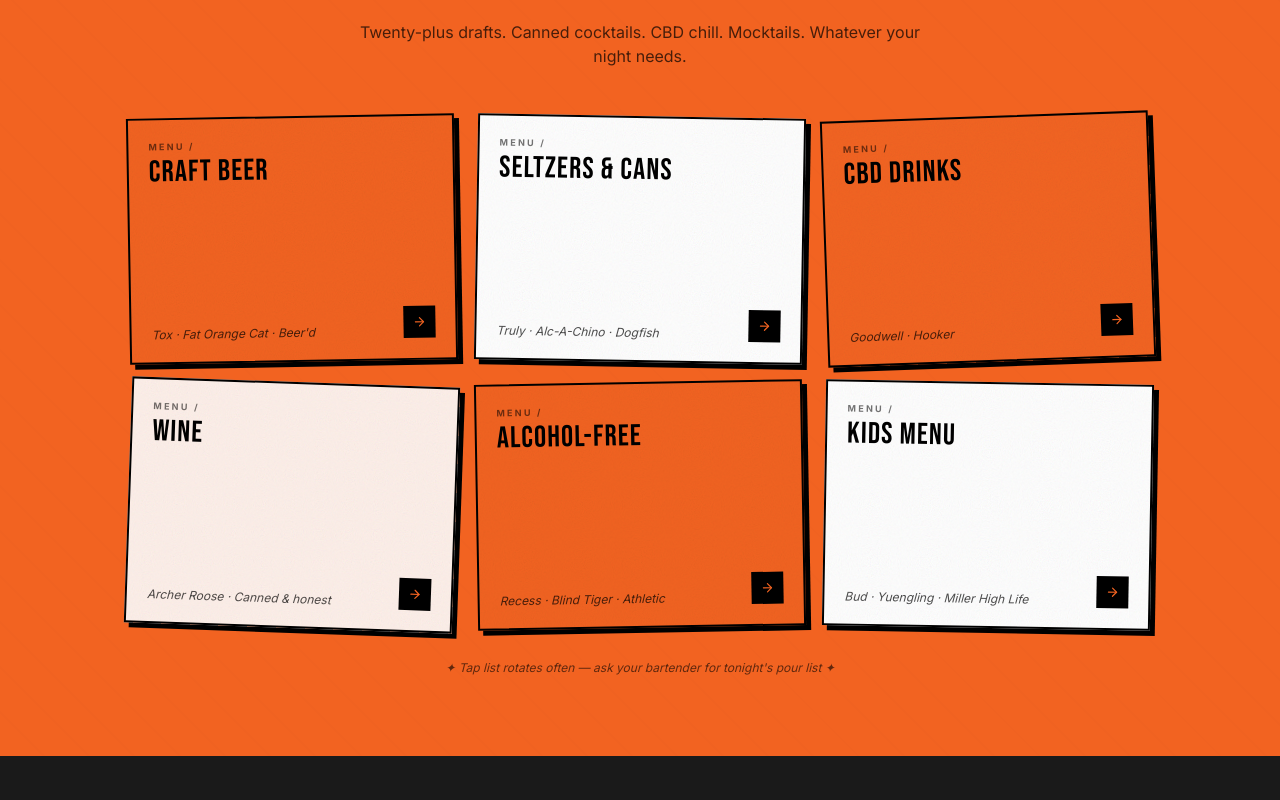
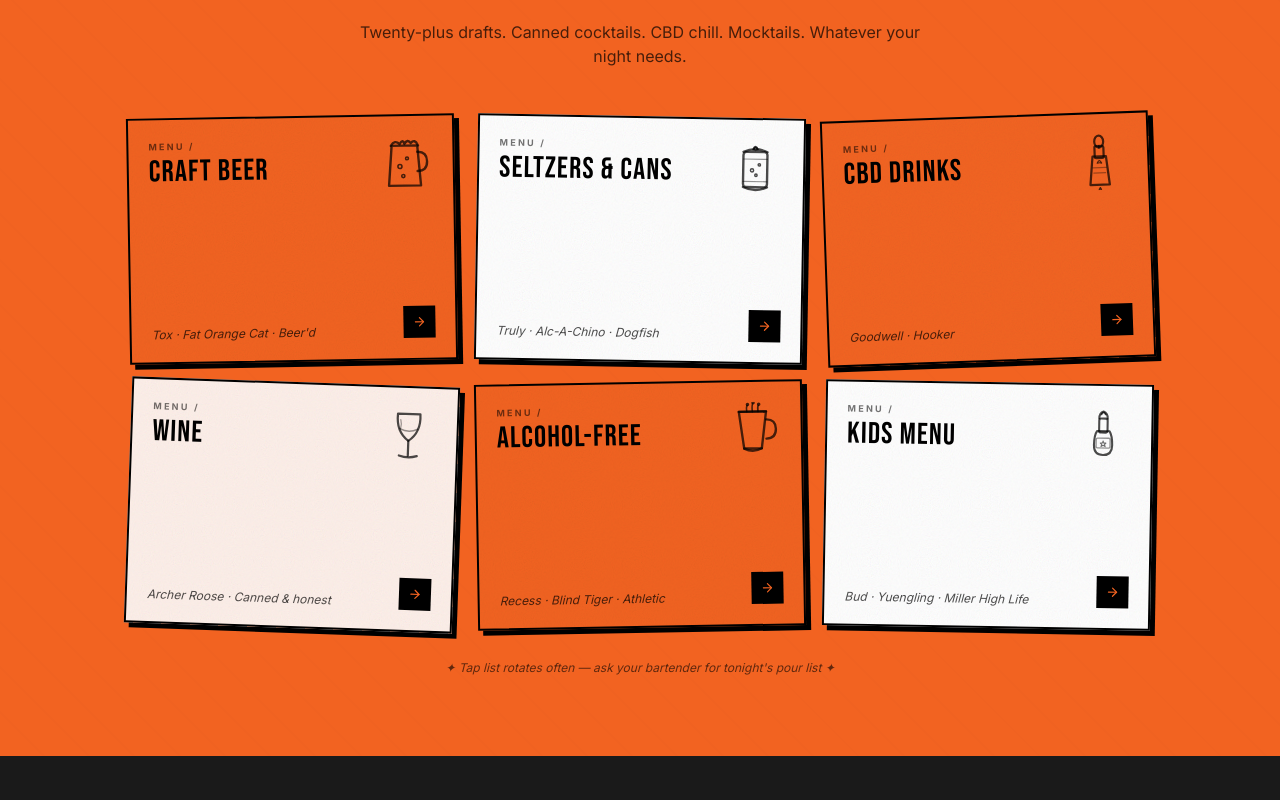
Before and after one commit to AppStudioPros/oasis-pub, a Next.js app: page / in a window 1280 px wide. Shown: the part 2780-3580 px from the top of the page. Built offline with nearby package versions, Linux system fonts and the light colour scheme.

Commit message:
feat(home): graffiti-style hand-drawn SVG icons on drinks cards (pint glass, can, CBD dropper, wine glass, upside-down glass, baby beer bottle)

```diff
--- a/src/components/home/DrinksGrid.tsx
+++ b/src/components/home/DrinksGrid.tsx
@@ -4,49 +4,182 @@ import Link from "next/link";
 import { motion } from "framer-motion";
 import { ArrowRight } from "lucide-react";
 
+/* ── Graffiti-style SVG icons ── */
+function PintGlass({ className = "" }: { className?: string }) {
+  return (
+    <svg viewBox="0 0 60 70" fill="none" className={className} aria-hidden>
+      {/* Body */}
+      <path d="M14 12 L10 62 L50 62 L46 12 Z" stroke="currentColor" strokeWidth="3" strokeLinecap="round" strokeLinejoin="round"/>
+      {/* Foam top */}
+      <path d="M13 12 Q18 4 24 10 Q28 3 30 10 Q34 3 38 9 Q43 3 47 12" stroke="currentColor" strokeWidth="3" strokeLinecap="round" strokeLinejoin="round"/>
+      {/* Bubbles */}
+      <circle cx="24" cy="38" r="2.5" stroke="currentColor" strokeWidth="2" />
+      <circle cx="33" cy="28" r="1.8" stroke="currentColor" strokeWidth="2"/>
+      <circle cx="28" cy="50" r="2" stroke="currentColor" strokeWidth="2"/>
+      {/* Handle */}
+      <path d="M46 20 Q58 20 58 32 Q58 44 46 44" stroke="currentColor" strokeWidth="3" strokeLinecap="round"/>
+    </svg>
+  );
+}
+
+function SeltzerCan({ className = "" }: { className?: string }) {
+  return (
+    <svg viewBox="0 0 50 70" fill="none" className={className} aria-hidden>
+      {/* Can body */}
+      <rect x="10" y="15" width="30" height="44" rx="4" stroke="currentColor" strokeWidth="3" strokeLinejoin="round"/>
+      {/* Top lid */}
+      <path d="M10 15 Q25 8 40 15" stroke="currentColor" strokeWidth="3" strokeLinecap="round"/>
+      {/* Bottom curve */}
+      <path d="M10 59 Q25 66 40 59" stroke="currentColor" strokeWidth="3" strokeLinecap="round"/>
+      {/* Pull tab */}
+      <path d="M22 12 Q25 5 28 12" stroke="currentColor" strokeWidth="2.5" strokeLinecap="round"/>
+      <circle cx="25" cy="11" r="2" stroke="currentColor" strokeWidth="2"/>
+      {/* Ribbing lines */}
+      <line x1="10" y1="24" x2="40" y2="24" stroke="currentColor" strokeWidth="1.5" strokeLinecap="round" opacity="0.6"/>
+      <line x1="10" y1="52" x2="40" y2="52" stroke="currentColor" strokeWidth="1.5" strokeLinecap="round" opacity="0.6"/>
+      {/* Bubbles */}
+      <circle cx="21" cy="38" r="2" stroke="currentColor" strokeWidth="1.8"/>
+      <circle cx="30" cy="31" r="1.5" stroke="currentColor" strokeWidth="1.8"/>
+      <circle cx="26" cy="44" r="1.5" stroke="currentColor" strokeWidth="1.8"/>
+    </svg>
+  );
+}
+
+function CbdBottle({ className = "" }: { className?: string }) {
+  return (
+    <svg viewBox="0 0 50 75" fill="none" className={className} aria-hidden>
+      {/* Bottle body */}
+      <path d="M16 30 L12 68 L38 68 L34 30 Z" stroke="currentColor" strokeWidth="3" strokeLinecap="round" strokeLinejoin="round"/>
+      {/* Neck */}
+      <rect x="19" y="16" width="12" height="16" rx="2" stroke="currentColor" strokeWidth="3"/>
+      {/* Dropper bulb */}
+      <ellipse cx="25" cy="10" rx="6" ry="8" stroke="currentColor" strokeWidth="3"/>
+      {/* Dropper tip */}
+      <line x1="25" y1="18" x2="25" y2="16" stroke="currentColor" strokeWidth="2.5" strokeLinecap="round"/>
+      {/* Drop */}
+      <path d="M25 72 Q22 76 25 78 Q28 76 25 72" stroke="currentColor" strokeWidth="2" strokeLinecap="round" strokeLinejoin="round"/>
+      {/* Label lines */}
+      <line x1="16" y1="45" x2="34" y2="45" stroke="currentColor" strokeWidth="1.5" strokeLinecap="round" opacity="0.5"/>
+      <line x1="17" y1="52" x2="33" y2="52" stroke="currentColor" strokeWidth="1.5" strokeLinecap="round" opacity="0.5"/>
+      {/* Leaf */}
+      <path d="M22 39 Q25 32 28 39 Q25 38 22 39Z" stroke="currentColor" strokeWidth="1.5" strokeLinejoin="round"/>
+    </svg>
+  );
+}
+
+function WineGlass({ className = "" }: { className?: string }) {
+  return (
+    <svg viewBox="0 0 50 75" fill="none" className={className} aria-hidden>
+      {/* Bowl */}
+      <path d="M10 8 Q8 32 25 44 Q42 32 40 8 Z" stroke="currentColor" strokeWidth="3" strokeLinecap="round" strokeLinejoin="round"/>
+      {/* Stem */}
+      <line x1="25" y1="44" x2="25" y2="64" stroke="currentColor" strokeWidth="3" strokeLinecap="round"/>
+      {/* Base */}
+      <path d="M13 64 Q25 68 37 64" stroke="currentColor" strokeWidth="3" strokeLinecap="round"/>
+      {/* Wine fill line */}
+      <path d="M13 28 Q25 34 37 28" stroke="currentColor" strokeWidth="2" strokeLinecap="round" opacity="0.6"/>
+      {/* Shine */}
+      <path d="M14 16 Q16 22 14 28" stroke="currentColor" strokeWidth="1.8" strokeLinecap="round" opacity="0.5"/>
+    </svg>
+  );
+}
+
+function UpsideDownGlass({ className = "" }: { className?: string }) {
+  return (
+    <svg viewBox="0 0 50 70" fill="none" className={className} aria-hidden>
+      {/* Upside-down glass — trapezoid flipped, wider at top */}
+      <path d="M8 12 L14 58 L36 58 L42 12 Z" stroke="currentColor" strokeWidth="3" strokeLinecap="round" strokeLinejoin="round"/>
+      {/* Rim (now at bottom) */}
+      <path d="M14 58 Q25 64 36 58" stroke="currentColor" strokeWidth="3" strokeLinecap="round"/>
+      {/* Opening at top */}
+      <line x1="8" y1="12" x2="42" y2="12" stroke="currentColor" strokeWidth="3" strokeLinecap="round"/>
+      {/* Drips from top opening */}
+      <path d="M18 12 Q17 6 19 3" stroke="currentColor" strokeWidth="2" strokeLinecap="round"/>
+      <path d="M25 12 Q24 4 26 1" stroke="currentColor" strokeWidth="2" strokeLinecap="round"/>
+      <path d="M32 12 Q31 6 33 3" stroke="currentColor" strokeWidth="2" strokeLinecap="round"/>
+      {/* Drop dots */}
+      <circle cx="19" cy="3" r="1.5" stroke="currentColor" strokeWidth="1.5"/>
+      <circle cx="26" cy="1" r="1.5" stroke="currentColor" strokeWidth="1.5"/>
+      <circle cx="33" cy="3" r="1.5" stroke="currentColor" strokeWidth="1.5"/>
+      {/* Handle */}
+      <path d="M42 22 Q54 22 54 34 Q54 46 42 46" stroke="currentColor" strokeWidth="3" strokeLinecap="round"/>
+    </svg>
+  );
+}
+
+function BabyBeerBottle({ className = "" }: { className?: string }) {
+  return (
+    <svg viewBox="0 0 50 80" fill="none" className={className} aria-hidden>
+      {/* Bottle body */}
+      <path d="M16 36 Q12 42 12 56 Q12 70 25 70 Q38 70 38 56 Q38 42 34 36 Z" stroke="currentColor" strokeWidth="3" strokeLinecap="round" strokeLinejoin="round"/>
+      {/* Neck */}
+      <rect x="19" y="18" width="12" height="20" rx="3" stroke="currentColor" strokeWidth="3"/>
+      {/* Baby nipple top */}
+      <path d="M19 18 Q19 10 25 8 Q31 10 31 18" stroke="currentColor" strokeWidth="3" strokeLinecap="round"/>
+      <path d="M22 12 Q25 6 28 12" stroke="currentColor" strokeWidth="2.5" strokeLinecap="round"/>
+      {/* Label */}
+      <rect x="15" y="46" width="20" height="14" rx="2" stroke="currentColor" strokeWidth="2" opacity="0.6"/>
+      {/* Star / label decoration */}
+      <path d="M25 50 L26 53 L29 53 L27 55 L28 58 L25 56 L22 58 L23 55 L21 53 L24 53 Z" stroke="currentColor" strokeWidth="1.5" strokeLinejoin="round" opacity="0.8"/>
+    </svg>
+  );
+}
+
+/* ── Tile config ── */
 const TILES = [
   {
     label: "Craft Beer",
     sample: "Tox · Fat Orange Cat · Beer'd",
     accent: "bg-[var(--color-oasis-orange)]",
+    textColor: "text-black",
     rotation: "-rotate-1",
+    icon: PintGlass,
   },
   {
     label: "Seltzers & Cans",
     sample: "Truly · Alc-A-Chino · Dogfish",
     accent: "bg-white",
+    textColor: "text-black",
     rotation: "rotate-1",
+    icon: SeltzerCan,
   },
   {
     label: "CBD Drinks",
     sample: "Goodwell · Hooker",
     accent: "bg-[var(--color-oasis-orange)]/85",
+    textColor: "text-black",
     rotation: "-rotate-2",
+    icon: CbdBottle,
   },
   {
     label: "Wine",
     sample: "Archer Roose · Canned & honest",
     accent: "bg-white/90",
+    textColor: "text-black",
     rotation: "rotate-2",
+    icon: WineGlass,
   },
   {
     label: "Alcohol-Free",
     sample: "Recess · Blind Tiger · Athletic",
     accent: "bg-[var(--color-oasis-orange)]",
+    textColor: "text-black",
     rotation: "-rotate-1",
+    icon: UpsideDownGlass,
   },
   {
     label: "Kids Menu",
     sample: "Bud · Yuengling · Miller High Life",
     accent: "bg-white",
+    textColor: "text-black",
     rotation: "rotate-1",
+    icon: BabyBeerBottle,
   },
 ];
 
 export default function DrinksGrid() {
   return (
     <section className="relative bg-[var(--color-oasis-orange)] py-16 md:py-20 overflow-hidden">
-      {/* Texture overlay */}
       <div
         className="absolute inset-0 opacity-10 pointer-events-none"
         style={{
@@ -75,7 +208,9 @@ export default function DrinksGrid() {
         </motion.div>
 
         <div className="grid grid-cols-2 md:grid-cols-3 gap-4 md:gap-5 max-w-5xl mx-auto">
-          {TILES.map((tile, i) => (
+          {TILES.map((tile, i) => {
+            const Icon = tile.icon;
+            return (
               <motion.div
                 key={tile.label}
                 initial={{ opacity: 0, y: 20 }}
@@ -100,7 +235,9 @@ export default function DrinksGrid() {
                       </svg>
                     </div>
 
-                  <div className="relative">
+                    {/* Icon — top right, large, graffiti style */}
+                    <div className="relative flex items-start justify-between gap-2">
+                      <div>
                         <div className="text-black/55 text-[9px] font-bold uppercase tracking-[0.25em] mb-1">
                           Menu /
                         </div>
@@ -108,7 +245,10 @@ export default function DrinksGrid() {
                           {tile.label}
                         </h3>
                       </div>
+                      <Icon className="w-12 h-12 md:w-14 md:h-14 flex-shrink-0 text-black/70 group-hover:text-black transition-colors" />
+                    </div>
 
+                    {/* Bottom row */}
                     <div className="relative flex items-end justify-between gap-2">
                       <p className="text-black/70 italic text-[10px] md:text-xs leading-tight">
                         {tile.sample}
@@ -120,7 +260,8 @@ export default function DrinksGrid() {
                   </div>
                 </Link>
               </motion.div>
-          ))}
+            );
+          })}
         </div>
 
         <motion.p
```
Lines whose indentation alone changed are shown as unchanged.
